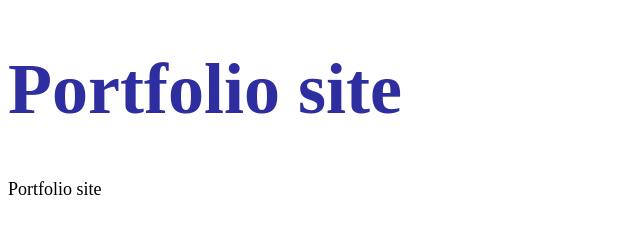
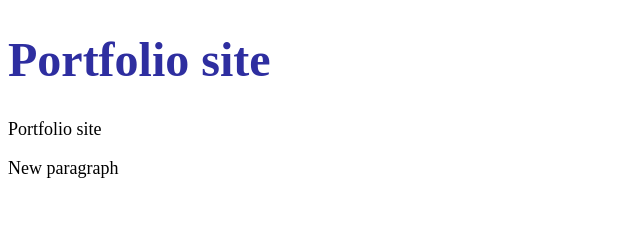
Before and after one commit to jools66/git-github-test, a plain HTML site: page index.html in a window 1280 px wide. Shown: the whole page, without its empty margins (0-640 px from the left). Drawn offline with Linux system fonts and the light colour scheme.

Commit message:
html and css changes

```diff
--- a/index.html
+++ b/index.html
@@ -10,5 +10,6 @@
 <body>
     <h1>Portfolio site</h1>
     <p>Portfolio site</p>
+    <p>New paragraph</p>
 </body>
 </html>
--- a/styles.css
+++ b/styles.css
@@ -1,5 +1,8 @@
+html {
+    font-size: 10px;
+}
 h1 {
-    font-size: 72px;
+    font-size: 4.8rem;
     color: rgb(46, 46, 160)
 }
 p {
```
